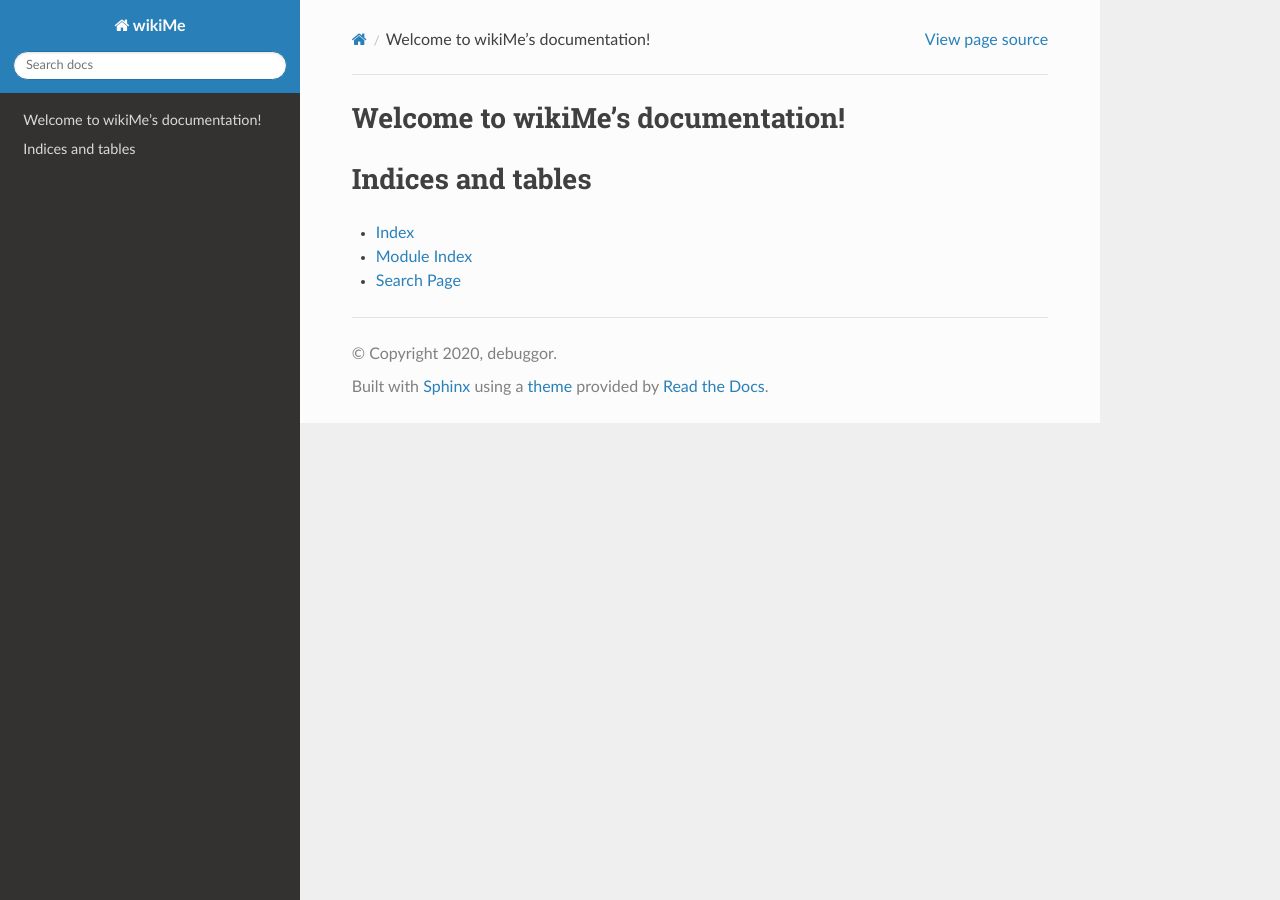
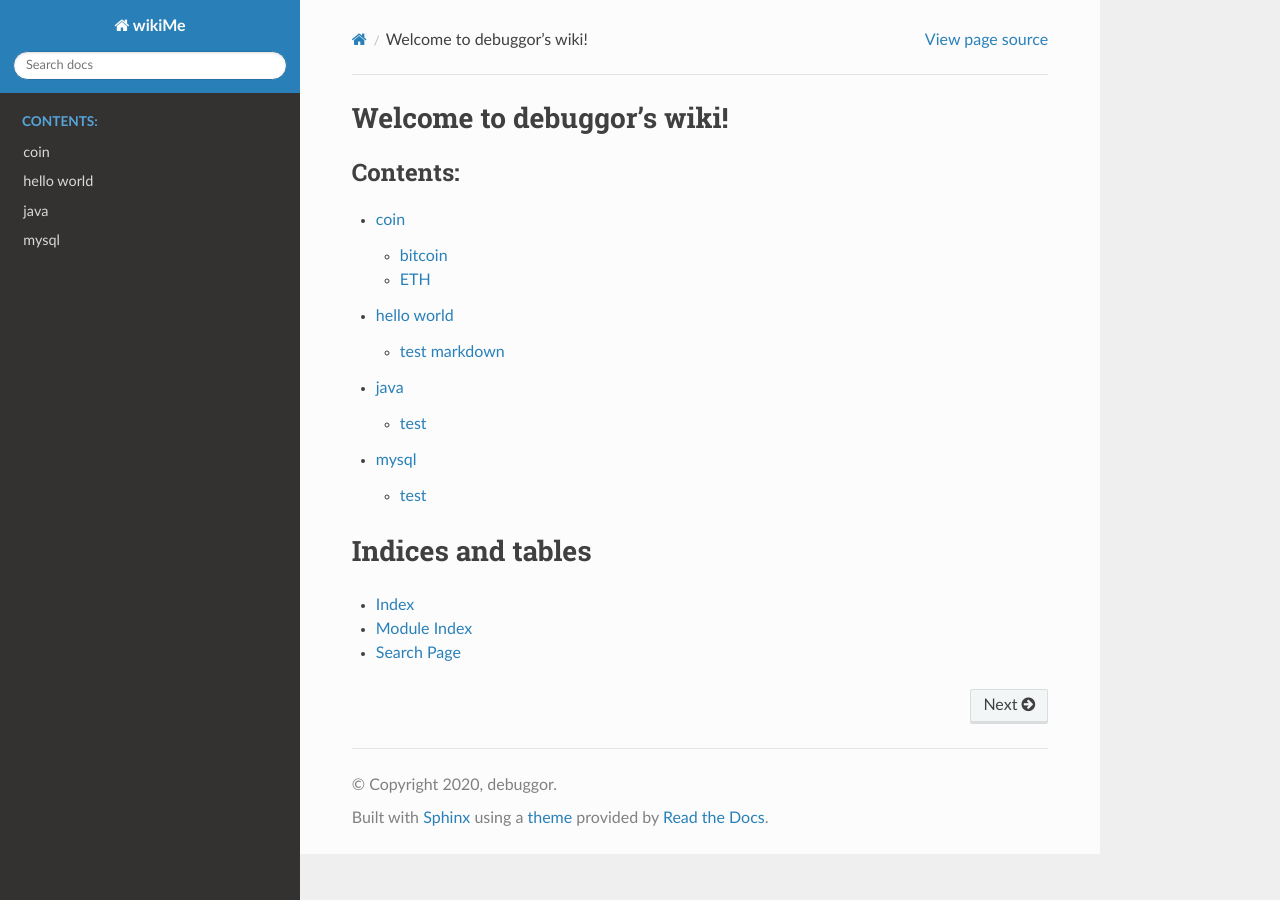
Before and after one commit to debuggor/wikiMe, a Sphinx documentation site: the page built from source/index.rst, in a window 1280 px wide. Built offline with Sphinx 7.4.7 and the Read the Docs theme 2.0.0, drawn with Linux system fonts in a browser that asks for light colours.

Commit message:
first commit

```diff
--- /dev/null
+++ b/source/coin/coin.md
@@ -0,0 +1,6 @@
+
+# coin
+
+## bitcoin
+
+## ETH
--- /dev/null
+++ b/source/coin/hello.md
@@ -0,0 +1,4 @@
+
+## hello world
+
+### test markdown
--- a/source/conf.py
+++ b/source/conf.py
@@ -48,7 +48,12 @@ templates_path = ['_templates']
 # You can specify multiple suffix as a list of string:
 #
 # source_suffix = ['.rst', '.md']
-source_suffix = '.rst'
+#source_suffix = '.rst'
+from recommonmark.parser import CommonMarkParser
+source_parsers = {
+    '.md': CommonMarkParser,
+}
+source_suffix = ['.rst', '.md']
 
 # The master toctree document.
 master_doc = 'index'
--- a/source/index.rst
+++ b/source/index.rst
@@ -3,12 +3,18 @@
    You can adapt this file completely to your liking, but it should at least
    contain the root `toctree` directive.
 
-Welcome to wikiMe's documentation!
+Welcome to debuggor's wiki!
 ==================================
 
 .. toctree::
    :maxdepth: 2
    :caption: Contents:
+
+   coin/coin
+   coin/hello
+
+   java/java
+   mysql/mysql
 
 
 
--- /dev/null
+++ b/source/java/java.md
@@ -0,0 +1,4 @@
+
+# java
+
+## test
--- /dev/null
+++ b/source/mysql/mysql.md
@@ -0,0 +1,4 @@
+
+# mysql
+
+## test
```
Also changed, not shown: README.md (added, +3 -0 lines), 10 other files.
